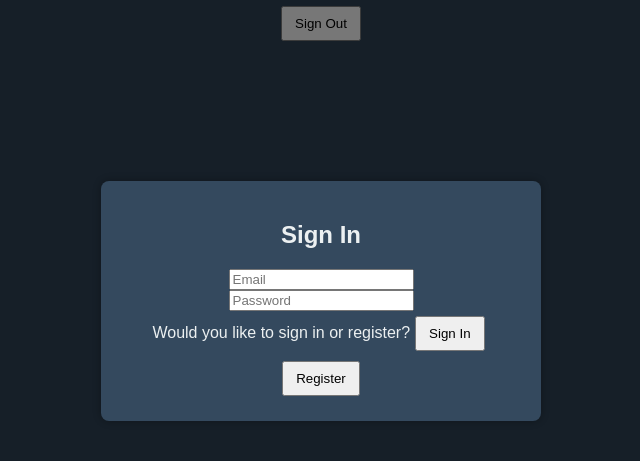
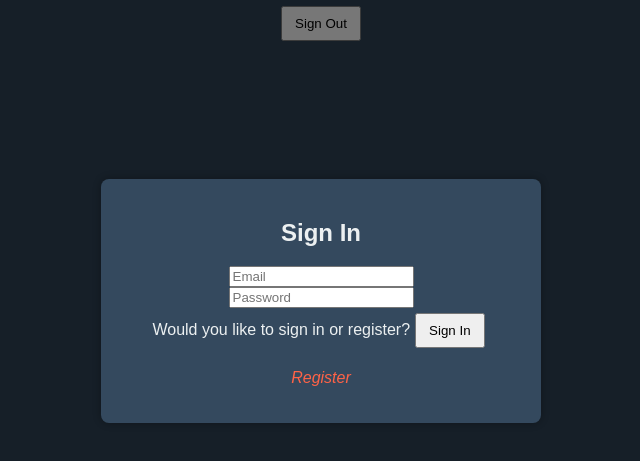
Before and after one commit to camm9/Auction_CSIS3380, a website with bundled scripts: page client/public/index.html in a window 1280 px wide. Shown: the part 99-560 px from the top of the page, without its empty margins (319-959 px from the left). Built offline with nearby package versions, Linux system fonts and the light colour scheme; no server answers.

Commit message:
FIXED: adjusted the register/sign-in switch to be more clear.

```diff
--- a/client/css/style.css
+++ b/client/css/style.css
@@ -76,3 +76,10 @@
             padding: 8px 12px;
             cursor: pointer;
         }
+
+        .sign-in-mode {
+            cursor: pointer;
+            font-style: italic;
+            color: tomato;
+
+        }
--- a/client/js/app.js
+++ b/client/js/app.js
@@ -50,9 +50,9 @@ const SignIn = ({ onSuccess }) => {
                 <button onClick={handleSubmit}>
                     {mode === 'signin' ? "Sign In" : "Register"}
                 </button>
-                <button onClick={() => setMode(mode === 'signin' ? 'register' : 'signin')}>
+                <p className="sign-in-mode" onClick={() => setMode(mode === 'signin' ? 'register' : 'signin')}>
                     {mode === 'signin' ? "Register" : "Sign In"}
-                </button>
+                </p>
                 {error && <p style={{ color: 'red' }}>{error}</p>}
 
             </div>
```
